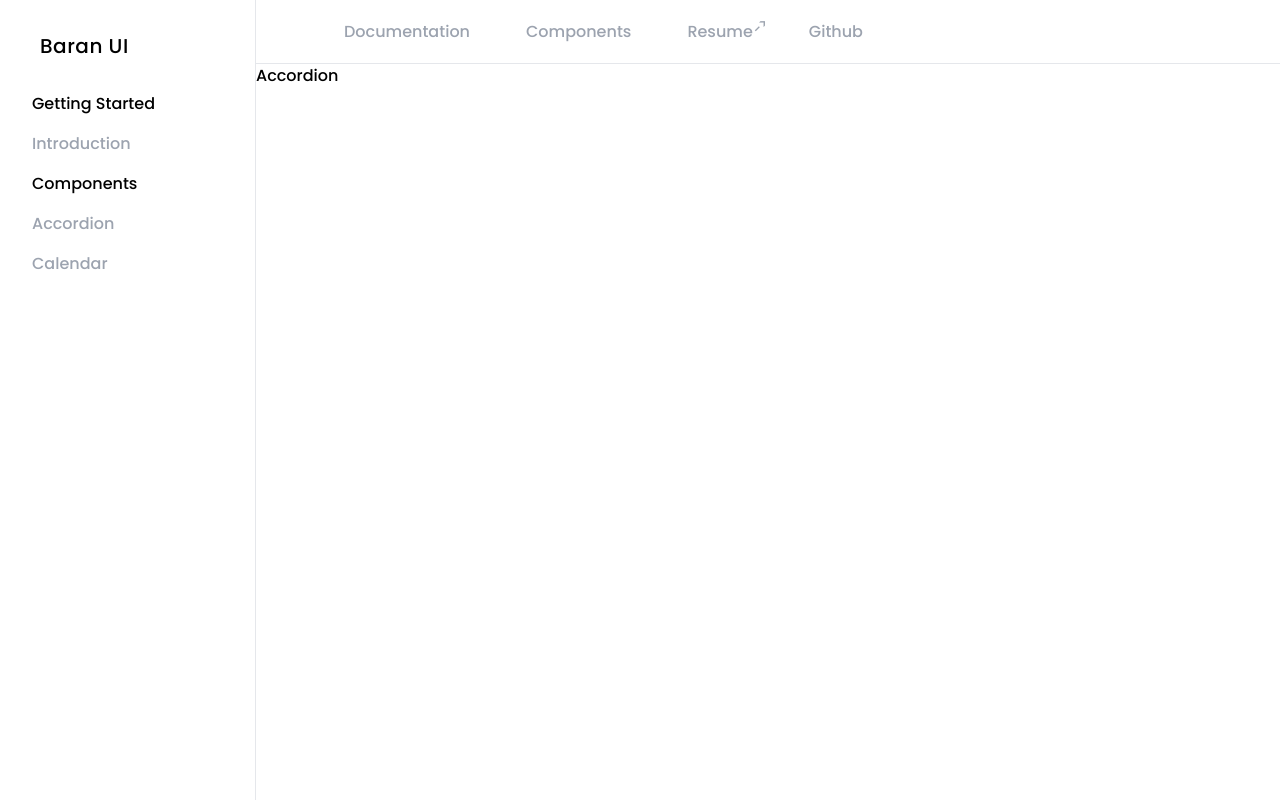
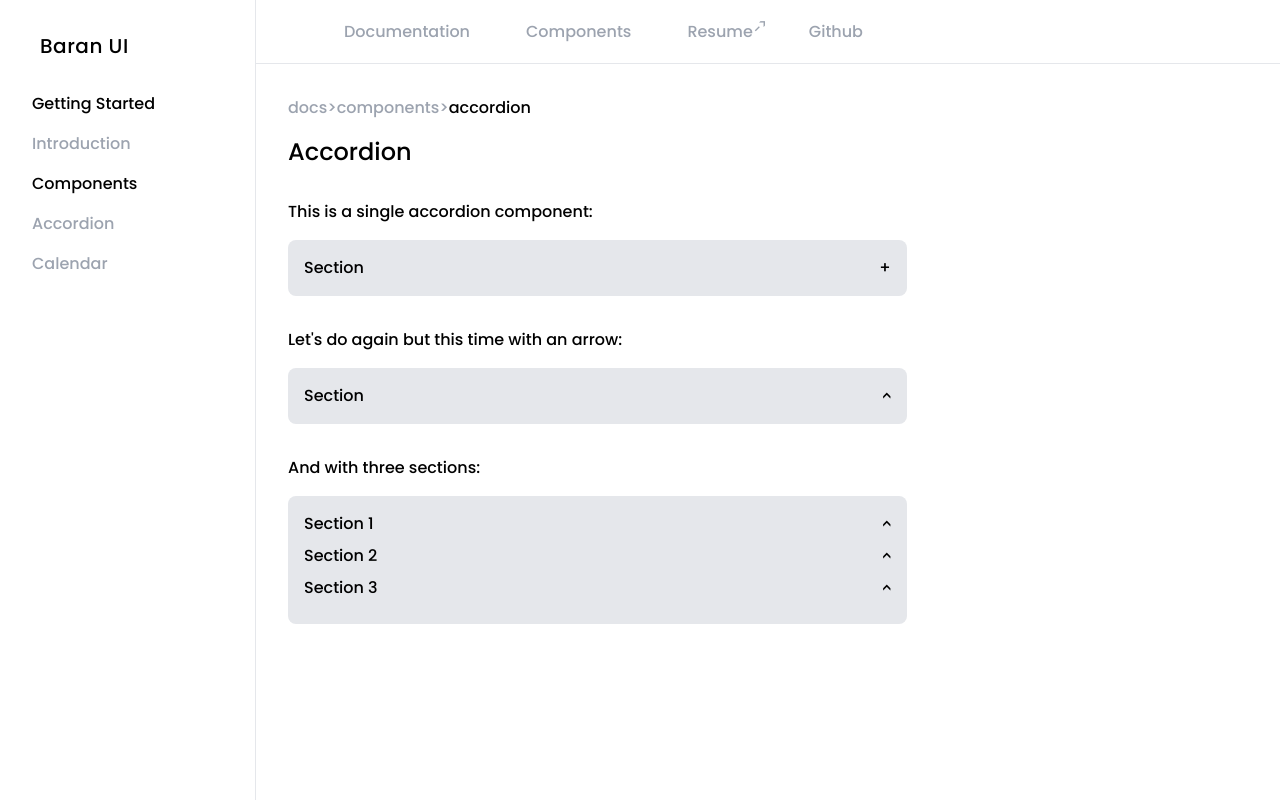
Before and after one commit to phscloq/ui-library, a Next.js app: page /docs/components/accordion in a window 1280 px wide. Built offline with nearby package versions, Linux system fonts and the light colour scheme.

Commit message:
Add accordion components

```diff
--- /dev/null
+++ b/src/app/docs/components/accordion/accordion.tsx
@@ -0,0 +1,106 @@
+'use client'
+import { useState } from "react"
+export  function AccordionComponent(){
+    const [accordion, setAccordion] = useState(false);
+
+return (
+    <div className="">
+                <button className="w-full flex justify-between" onClick={()=>{setAccordion(!accordion)}}>
+                    <span>Section</span>
+                    {accordion ? <span>-</span>:<span>+</span>}
+                </button>
+                <div
+        className={`grid overflow-hidden transition-all duration-300 ease-in-out text-sm ${
+          accordion
+            ? "grid-rows-[1fr] opacity-100"
+            : "grid-rows-[0fr] opacity-0"
+        }`}
+      >
+        <p className="overflow-hidden">Lorem ipsum dolor sit amet consectetur adipisicing elit. Officiis ad quasi eius cupiditate assumenda eaque numquam deleniti. Iusto autem quidem obcaecati alias dolor animi, eligendi aliquid eos dolorem voluptates maiores?</p>
+      </div>
+        </div>
+)
+}
+export function AccordionArrow(){
+    const [accordion, setAccordion] = useState(false);
+
+    return (
+        <div className="">
+                    <button className="w-full flex justify-between" onClick={()=>{setAccordion(!accordion)}}>
+                        <span>Section</span>
+                        {accordion ? <span className=" rotate-90">{'>'}</span>:<span className="rotate-90">{'<'}</span>}
+                    </button>
+                    <div
+            className={`grid overflow-hidden transition-all duration-300 ease-in-out text-sm ${
+              accordion
+                ? "grid-rows-[1fr] opacity-100"
+                : "grid-rows-[0fr] opacity-0"
+            }`}
+          >
+            <p className="overflow-hidden">Lorem ipsum dolor sit amet consectetur adipisicing elit. Officiis ad quasi eius cupiditate assumenda eaque numquam deleniti. Iusto autem quidem obcaecati alias dolor animi, eligendi aliquid eos dolorem voluptates maiores?</p>
+          </div>
+            </div>
+    )
+}
+
+export function AccordionTriple(){
+    const [accordionArr, setAccordionArr] = useState([false, false , false]);
+    const toggleAccordion = (index:number) => {
+        const newAccordionArr = [...accordionArr];
+        newAccordionArr[index] = !newAccordionArr[index];
+        setAccordionArr(newAccordionArr);
+    };
+    return(
+        <div>
+              <div className=" mb-2 ">
+        <button className="w-full flex  justify-between"
+        onClick={()=>{toggleAccordion(0)}}>
+            <span>Section 1</span>
+            {accordionArr[0] ? <span className=" rotate-90">{'>'}</span>:<span className="rotate-90">{'<'}</span>}
+        </button>
+        <div
+className={`grid overflow-hidden transition-all duration-300 ease-in-out text-slate-600  text-sm ${
+  accordionArr[0]
+    ? "grid-rows-[1fr] opacity-100"
+    : "grid-rows-[0fr] opacity-0"
+}`}
+>
+<p className="overflow-hidden">Lorem ipsum dolor sit amet consectetur adipisicing elit. Officiis ad quasi eius cupiditate assumenda eaque numquam deleniti. Iusto autem quidem obcaecati alias dolor animi, eligendi aliquid eos dolorem voluptates maiores?</p>
+</div>
+              </div>
+              <div className=" mb-2 " >
+        <button className="w-full flex  justify-between"
+        onClick={()=>{toggleAccordion(1)}}>
+            <span>Section 2</span>
+            {accordionArr[1] ? <span className=" rotate-90">{'>'}</span>:<span className="rotate-90">{'<'}</span>}
+        </button>
+        <div
+className={`grid overflow-hidden transition-all duration-300 ease-in-out text-slate-600  text-sm ${
+  accordionArr[1]
+    ? "grid-rows-[1fr] opacity-100"
+    : "grid-rows-[0fr] opacity-0"
+}`}
+>
+<p className="overflow-hidden">Lorem ipsum dolor sit amet consectetur adipisicing elit. Officiis ad quasi eius cupiditate assumenda eaque numquam deleniti. Iusto autem quidem obcaecati alias dolor animi, eligendi aliquid eos dolorem voluptates maiores?</p>
+</div>
+              </div>
+              <div className="mb-2 " >
+        <button className="w-full flex  justify-between"
+        onClick={()=>{toggleAccordion(2)}}>
+            <span>Section 3</span>
+            {accordionArr[2] ? <span className=" rotate-90">{'>'}</span>:<span className="rotate-90">{'<'}</span>}
+        </button>
+        <div
+className={`grid overflow-hidden transition-all duration-300 ease-in-out text-slate-600 text-sm ${
+  accordionArr[2]
+    ? "grid-rows-[1fr] opacity-100"
+    : "grid-rows-[0fr] opacity-0"
+}`}
+>
+<p className="overflow-hidden">Lorem ipsum dolor sit amet consectetur adipisicing elit. Officiis ad quasi eius cupiditate assumenda eaque numquam deleniti. Iusto autem quidem obcaecati alias dolor animi, eligendi aliquid eos dolorem voluptates maiores?</p>
+</div>
+              </div>
+        </div>
+
+    )
+}
--- a/src/app/docs/components/accordion/page.tsx
+++ b/src/app/docs/components/accordion/page.tsx
@@ -1,7 +1,32 @@
+import { AccordionComponent, AccordionArrow, AccordionTriple } from "./accordion";
 export default function Accordion(){
     return (
-        <div>
-            <h1>Accordion</h1>
+        <div className="p-8  w-2/3">
+            <div className="flex mb-4">
+            <p className=" text-gray-400">docs{'>'}components{'>'}</p>
+                      <p className="text-black">accordion</p>
+            </div>
+
+            <h1 className="text-2xl mb-8">Accordion</h1>
+            <div className="mb-8">
+                <h4 className="mb-4">This is a single accordion component:</h4>
+                <div className=" p-4 bg-gray-200 rounded-lg">
+                    <AccordionComponent />
+                </div>
+            </div>
+           <div className="mb-8">
+            <h4 className="mb-4">Let's do again but this time with an arrow:</h4>
+                <div className=" p-4 bg-gray-200 rounded-lg">
+                    <AccordionArrow />
+                </div>
+           </div>
+           <div className="">
+            <h4 className="mb-4">And with three sections:</h4>
+                <div className=" p-4 bg-gray-200 rounded-lg">
+                    <AccordionTriple />
+                </div>
+           </div>
+
         </div>
     )
 }
```
